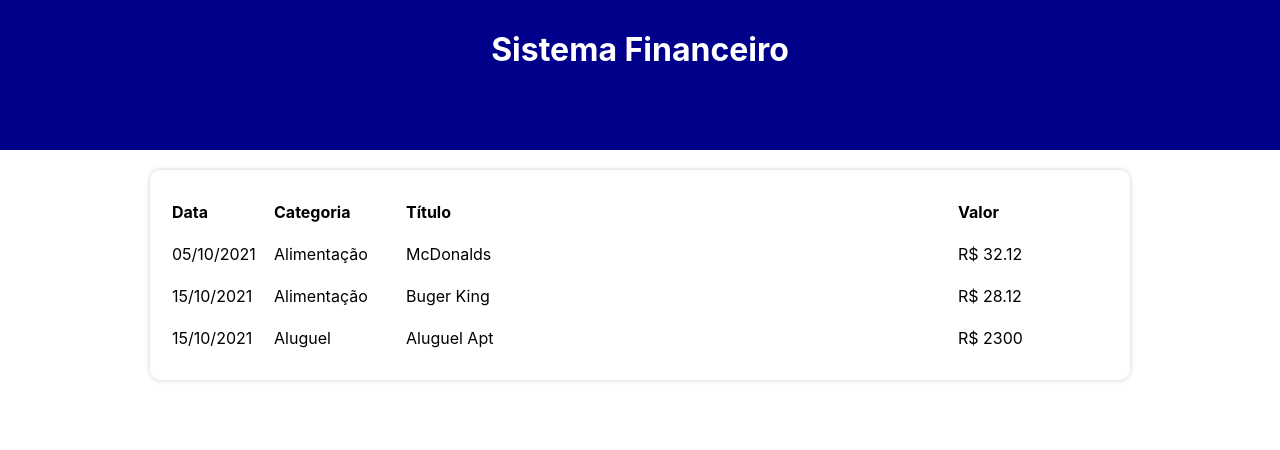
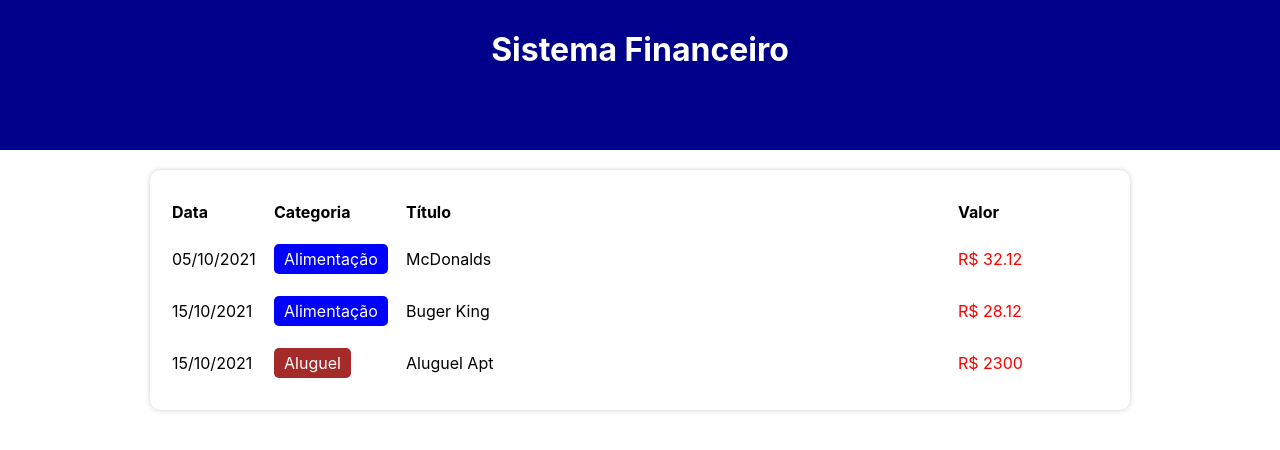
Before and after one commit to yansntss/expense-tracker, a React (Create React App) app: page / in a window 1280 px wide. Shown: the top 450 px of the page. Built offline with nearby package versions, Linux system fonts and the light colour scheme.

Commit message:
setando cores para categoria e valor

```diff
--- a/src/components/TableItem/index.tsx
+++ b/src/components/TableItem/index.tsx
@@ -1,19 +1,28 @@
-import * as C from './styles'
-import {Item} from '../../types/Items'
-import { formateDate } from '../../helpers/dateFilter'
-import {categories} from '../../data/categories'
+import * as C from "./styles";
+import { Item } from "../../types/Items";
+import { formateDate } from "../../helpers/dateFilter";
+import { categories } from "../../data/categories";
 
 type Props = {
-    item: Item
-}
+  item: Item;
+};
 
-export const TableItem = ({item}: Props) => {
-return (
+export const TableItem = ({ item }: Props) => {
+  return (
     <C.TableLine>
-        <C.TableColumn>{formateDate(item.date)}</C.TableColumn>
-        <C.TableColumn>{categories[item.category].title}</C.TableColumn>
-        <C.TableColumn>{item.title}</C.TableColumn>
-        <C.TableColumn>R$ {item.value}</C.TableColumn>
+      <C.TableColumn>{formateDate(item.date)}</C.TableColumn>
+      <C.TableColumn>
+        <C.Category color={categories[item.category].color}>
+          {categories[item.category].title}
+        </C.Category>
+      </C.TableColumn>
+      <C.TableColumn>{item.title}</C.TableColumn>
+      <C.TableColumn>
+
+        <C.Value color={categories[item.category].expense ? 'red' : 'green'}> R$ {item.value} </C.Value>
+
+        </C.TableColumn>
+
     </C.TableLine>
-)
+  );
 };
--- a/src/components/TableItem/styles.ts
+++ b/src/components/TableItem/styles.ts
@@ -5,3 +5,14 @@
 export const TableColumn = styled.td`
     padding: 10px 0;
 `;
+export const Category = styled.div<{ color: String }>`
+    display: inline-block;
+    padding: 5px 10px;
+    border-radius: 5px;
+    color: #FFF;
+    background-color: ${props => props.color};
+`;
+
+export const Value = styled.div <{ color: String }>`
+    color: ${props => props.color};
+`;
--- a/src/types/categories.ts
+++ b/src/types/categories.ts
@@ -2,7 +2,7 @@
 export type Category = {
     [tag: string] : {
         title: string;
-        color: String;
+        color: string;
         expense: boolean;
     }
 }
```
